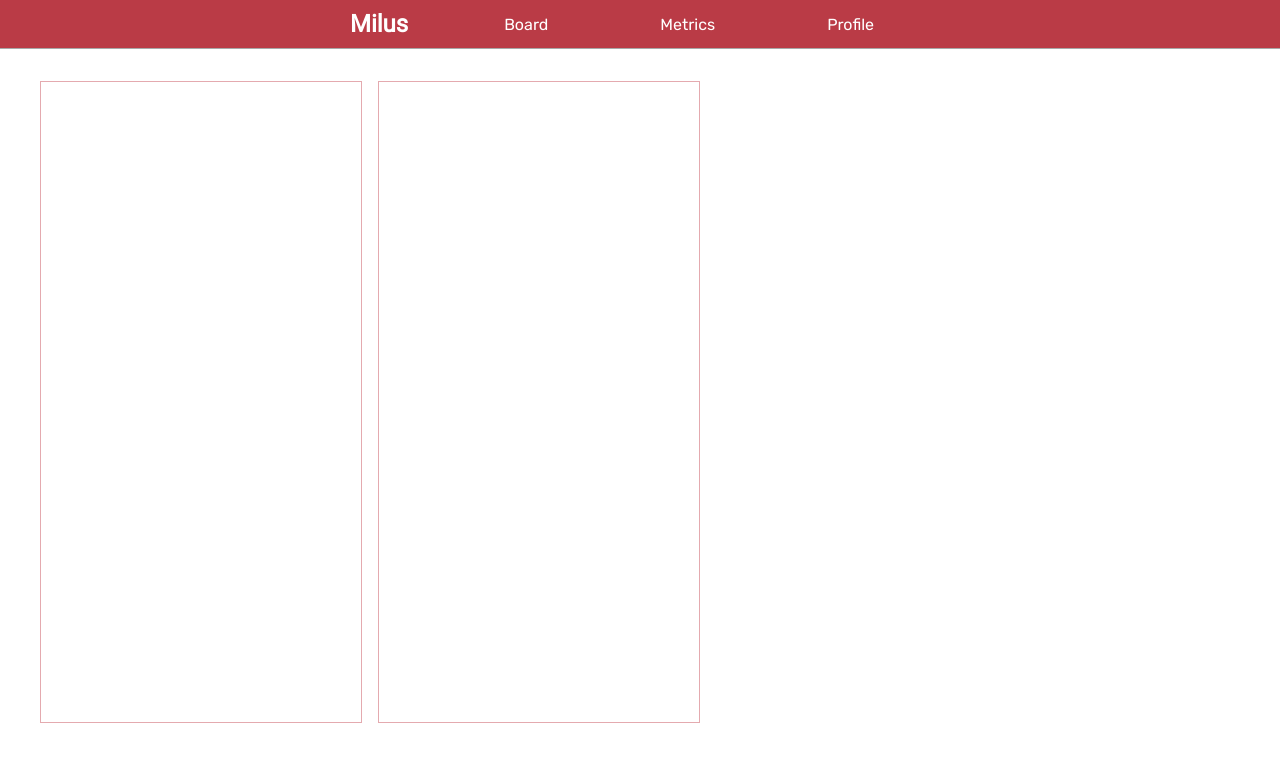
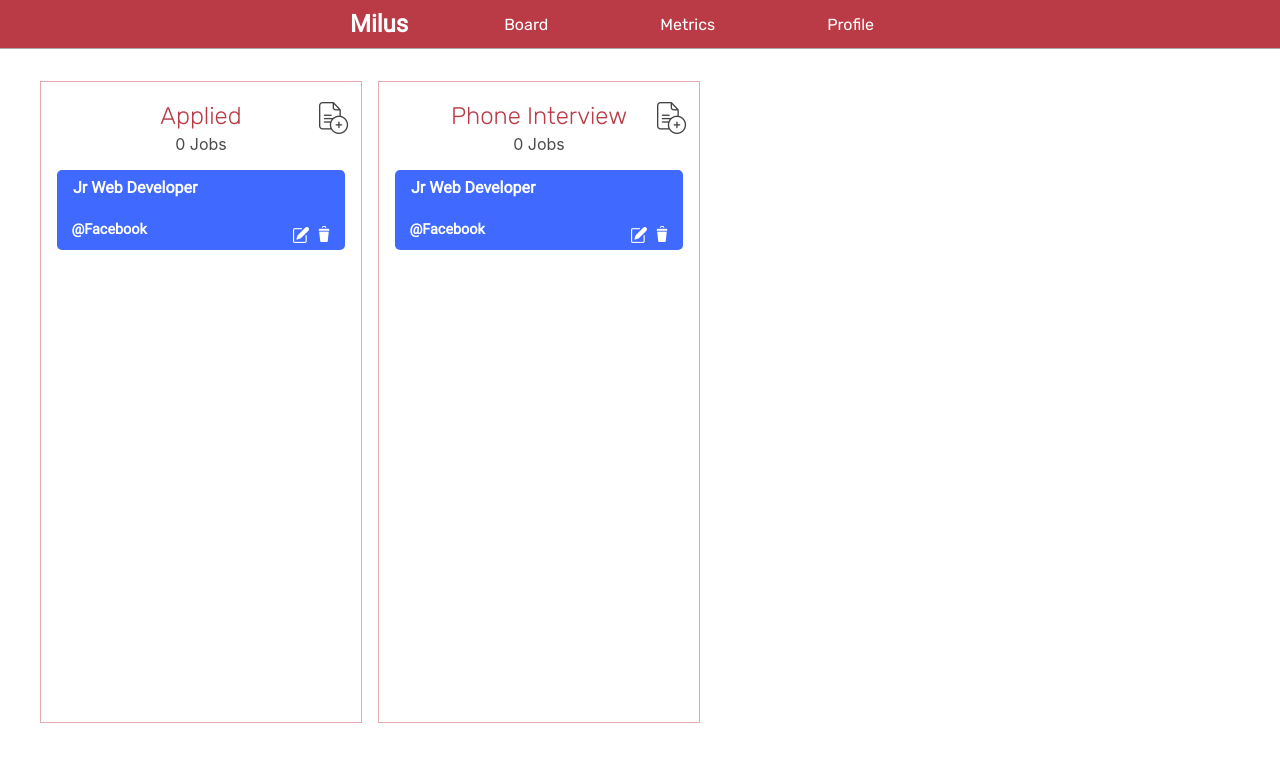
Before and after one commit to liamortiz/milus, a React (Create React App) app: page / in a window 1280 px wide. Shown: the top 762 px of the page. Built offline with nearby package versions, Linux system fonts and the light colour scheme.

Commit message:
Added job post component

```diff
--- a/src/components/Board/BoardContainer.jsx
+++ b/src/components/Board/BoardContainer.jsx
@@ -4,10 +4,10 @@ import Card from './Card';
 const BoardContainer = () => {
     return (
         <div id="board-container">
-            <Card/>
-            <Card/>
+            <Card heading="Applied"/>
+            <Card heading="Phone Interview"/>
+
             <div className="create-card">
-
             </div>
         </div>
     )
--- a/src/components/Board/Card.jsx
+++ b/src/components/Board/Card.jsx
@@ -1,8 +1,25 @@
-import React from 'react';
+import React, { useState } from 'react';
+import JobPost from './JobPost';
 
-const Card = () => {
+const Card = ({ heading }) => {
+
+    const [numOfJobs, setNumOfJobs] = useState(0);
+    const [jobPosts, setJobPosts] = useState([]);
+
+    const addJob = () => {
+        setNumOfJobs(numOfJobs+1);
+    }
+
     return (
         <div className="card">
+            <div className="card-heading">
+                <h2>{heading}</h2>
+                <button onClick={addJob} className="icon add-job-icon"></button>
+                <p>{numOfJobs} Jobs</p>
+            </div>
+            <div className="job-posts-container">
+                <JobPost title="Jr Web Developer" company="Facebook"/>
+            </div>
         </div>
     )
 }
--- /dev/null
+++ b/src/components/Board/JobPost.jsx
@@ -0,0 +1,14 @@
+import React, { useState } from 'react';
+
+const JobPost = ({ title, company }) => {
+    return (
+        <div className="job-post">
+            <h3>{title}</h3>
+            <p>@{company}</p>
+
+            <button className="icon trash-icon"></button>
+            <button className="icon edit-icon"></button>
+        </div>
+    )
+}
+export default JobPost;
--- a/src/styles/board.scss
+++ b/src/styles/board.scss
@@ -12,4 +12,78 @@
     margin: 0 .5em;
     border: 1px solid lighten($color: $main-color, $amount: 30%);
     display: inline-block;
+    position: relative;
 }
+
+.card-heading {
+    text-align: center;
+    h2 {
+        font-family: 'Rubik';
+        color: $main-color;
+        font-weight: lighter;
+    }
+    p {
+        margin-top: -1em;
+        color: rgb(75, 75, 75);
+    }
+}
+
+.add-job-icon {
+    border: none;
+    background: white;
+    position: absolute;
+    top: 20px;
+    left: 87%;
+    background-image: url('../assets/icons/add-file.png');
+    &:focus {
+        outline: none;
+    }
+    &:hover {
+        cursor: pointer;
+    }
+}
+
+.job-post {
+    width: 90%;
+    height: 5rem;
+    margin: .2em auto;
+    background: #3F69FF;
+    border-radius: 5px;
+    text-align: left;
+    position: relative;
+    h3 {
+        color:white;
+        padding: .5em 1em;
+        font-size: 100%;
+        font-family: 'Roboto';
+    }
+    p {
+        color: white;
+        font-weight: bold;
+        padding-left: 1em;
+        margin-top: 1em;
+        font-family: 'Roboto';
+        font-size: 90%;
+    }
+    button {
+        width: 1.2em;
+        height: 1.2em;
+        border: none;
+        background-color: transparent;
+        position: absolute;
+        top: 70%;
+        left: 90%;
+        &:hover {
+            cursor: pointer;
+            opacity: 0.9;;
+        }
+    }
+    .trash-icon {
+        background-image: url('../assets/icons/trash-can.png');
+    }
+    .edit-icon {
+        background-image: url('../assets/icons/edit.png');
+        left: 82%;
+        top: 72%;
+    }
+}
--- a/src/styles/global.scss
+++ b/src/styles/global.scss
@@ -8,3 +8,12 @@ $main-color: #BA3B46;
   font-family: 'Roboto';
   src: url('../assets/fonts/Roboto-Regular.ttf');
 }
+
+.icon {
+  display: block;
+  width: 2rem;
+  height: 2rem;
+  background-position: center;
+  background-size: contain;
+  background-repeat: no-repeat;
+}
```
Also changed, not shown: src/assets/icons/add-file.png (added), src/assets/icons/add.png (deleted).
